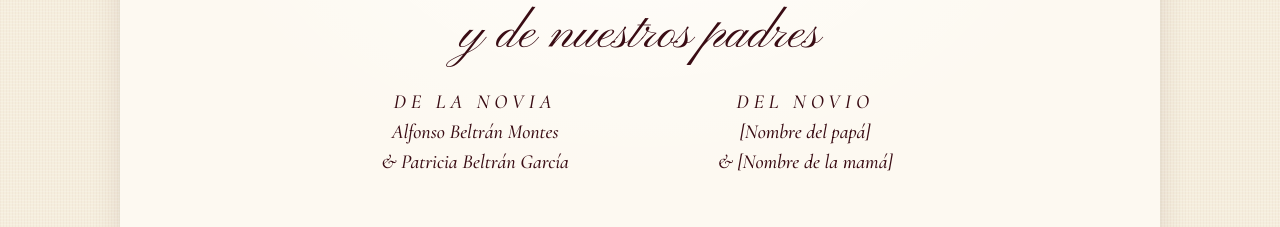
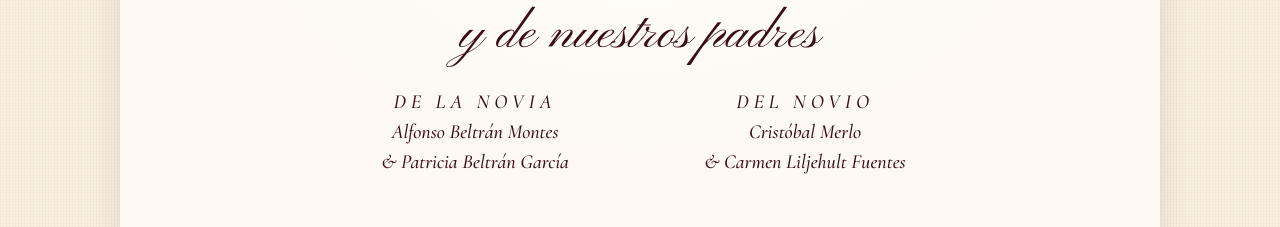
Before and after one commit to marley2025/boda-annie-rafael, a plain HTML site: page propuesta-4-invitacion.html in a window 1280 px wide. Shown: the part 2679-2906 px from the top of the page. Drawn offline with nearby package versions, Linux system fonts and the light colour scheme.

Commit message:
Padres del novio: Cristóbal Merlo y Carmen Liljehult Fuentes
Co-Authored-By: Claude Opus 5.5 <noreply@anthropic.com>

```diff
--- a/propuesta-4-invitacion.html
+++ b/propuesta-4-invitacion.html
@@ -364,7 +364,7 @@
       <h2>Con la bendición de Dios<br>y de nuestros padres</h2>
       <div class="padres">
         <div><p class="cap">De la novia</p><p>Alfonso Beltrán Montes<br>&amp; Patricia Beltrán García</p></div>
-        <div><p class="cap">Del novio</p><p>[Nombre del papá]<br>&amp; [Nombre de la mamá]</p></div>
+        <div><p class="cap">Del novio</p><p>Cristóbal Merlo<br>&amp; Carmen Liljehult Fuentes</p></div>
       </div>
     </article>
 
```
